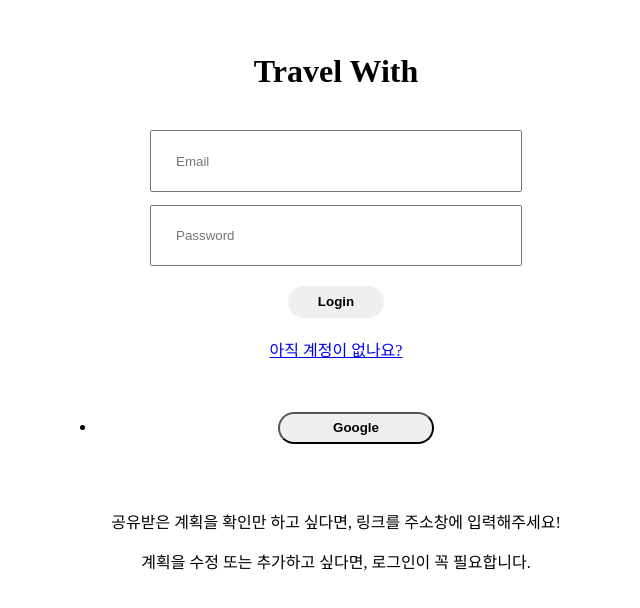
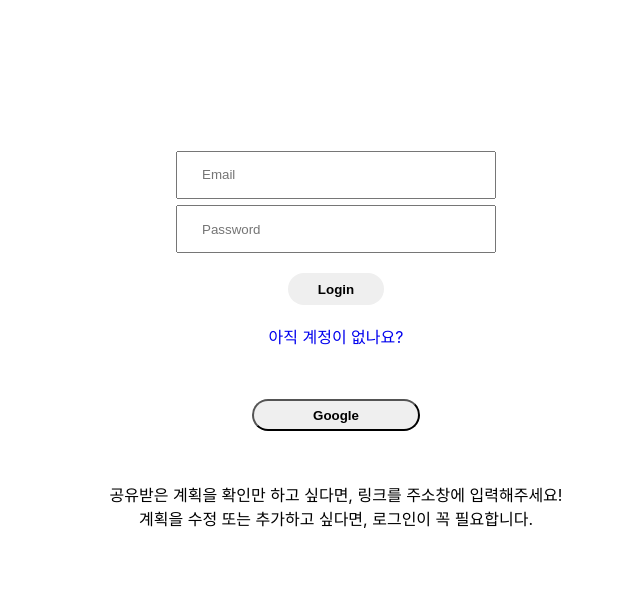
Before and after one commit to HayoungJ/Travel-With, a React (Create React App) app: page / in a window 1280 px wide. Shown: the part 102-710 px from the top of the page, without its empty margins (304-944 px from the left). Built offline with nearby package versions, Linux system fonts and the light colour scheme; the HTML template or start-up script is replaced by a standard one.

Commit message:
Change logo color theme
add global class for logo style

```diff
--- a/src/common/colors.css
+++ b/src/common/colors.css
@@ -7,3 +7,4 @@
 @value basic-black: #050505;
 @value light-grey: #e8e7e6;
 @value basic-grey: #666666;
+@value logo-gradient: linear-gradient(180deg, #5dc19b, #4eb48d);
--- a/src/components/login/login.jsx
+++ b/src/components/login/login.jsx
@@ -1,12 +1,15 @@
 import React from 'react';
 import { Link } from 'react-router-dom';
+import { global } from '../../index.module.css';
 import styles from './login.module.css';
 
 const Login = (props) => {
   return (
     <div className={styles.container}>
       <div className={styles.box}>
-        <h1 className={styles.logo}>Travel With</h1>
+        <h1 className={styles.logo}>
+          <span className={'logo-style'}>Travel With</span>
+        </h1>
         <section className={styles.login}>
           <input className={styles.input} type="text" placeholder="Email" />
           <input
--- a/src/components/login/login.module.css
+++ b/src/components/login/login.module.css
@@ -19,14 +19,12 @@
 
 .logo {
   margin-top: 2rem;
-  color: basic-orange;
-  font-family: 'really-free';
   font-size: logo-font-size;
 }
 
 .login {
   width: 20rem;
-  margin-top: 1.2rem;
+  margin-top: 0.9rem;
   display: flex;
   flex-flow: column nowrap;
   align-items: center;
@@ -35,7 +33,7 @@
 .input {
   width: 100%;
   height: 3rem;
-  margin-bottom: 0.8rem;
+  margin-bottom: 0.4rem;
   padding: 0.3rem 1.5rem;
   border: 2px solid light-grey;
 }
@@ -46,7 +44,7 @@
 }
 
 .button {
-  margin-top: 0.4rem;
+  margin-top: 0.85rem;
   width: 30%;
   height: 2rem;
   font-weight: bold;
--- a/src/index.module.css
+++ b/src/index.module.css
@@ -1,4 +1,5 @@
-@value basicFontSize, mobileFontSize from './common/sizes.css';
+@value basic-font-size, mobile-font-size from './common/sizes.css';
+@value basic-black, logo-gradient from './common/colors.css';
 
 body {
   margin: 0;
@@ -7,10 +8,66 @@ body {
     sans-serif;
   -webkit-font-smoothing: antialiased;
   -moz-osx-font-smoothing: grayscale;
-  font-size: basicFontSize;
+  font-size: basic-font-size;
+  color: basic-black;
+}
+
+ul,
+li {
+  list-style: none;
+  margin: 0;
+  padding: 0;
+}
+
+input {
+  outline: none;
+  box-sizing: border-box;
+}
+
+button {
+  cursor: pointer;
+}
+
+a {
+  text-decoration: none;
+}
+
+a:focus,
+a:visited {
+  color: basic-black;
+}
+
+h1,
+h2,
+h3,
+h4,
+h5,
+h6,
+p {
+  display: block;
+  margin: 0;
+  padding: 0;
 }
 
 code {
   font-family: source-code-pro, Menlo, Monaco, Consolas, 'Courier New',
     monospace;
 }
+
+/* font for logo */
+@font-face {
+  font-family: 'really-free';
+  src: url('./static/fonts/ReallyFree-ALwl7.ttf');
+}
+
+/* logo color */
+:global(.logo-style) {
+  font-family: 'really-free';
+
+  background-image: logo-gradient;
+  background-size: 100%;
+  background-repeat: repeat;
+
+  background-clip: text;
+  -webkit-text-fill-color: transparent;
+}
```
